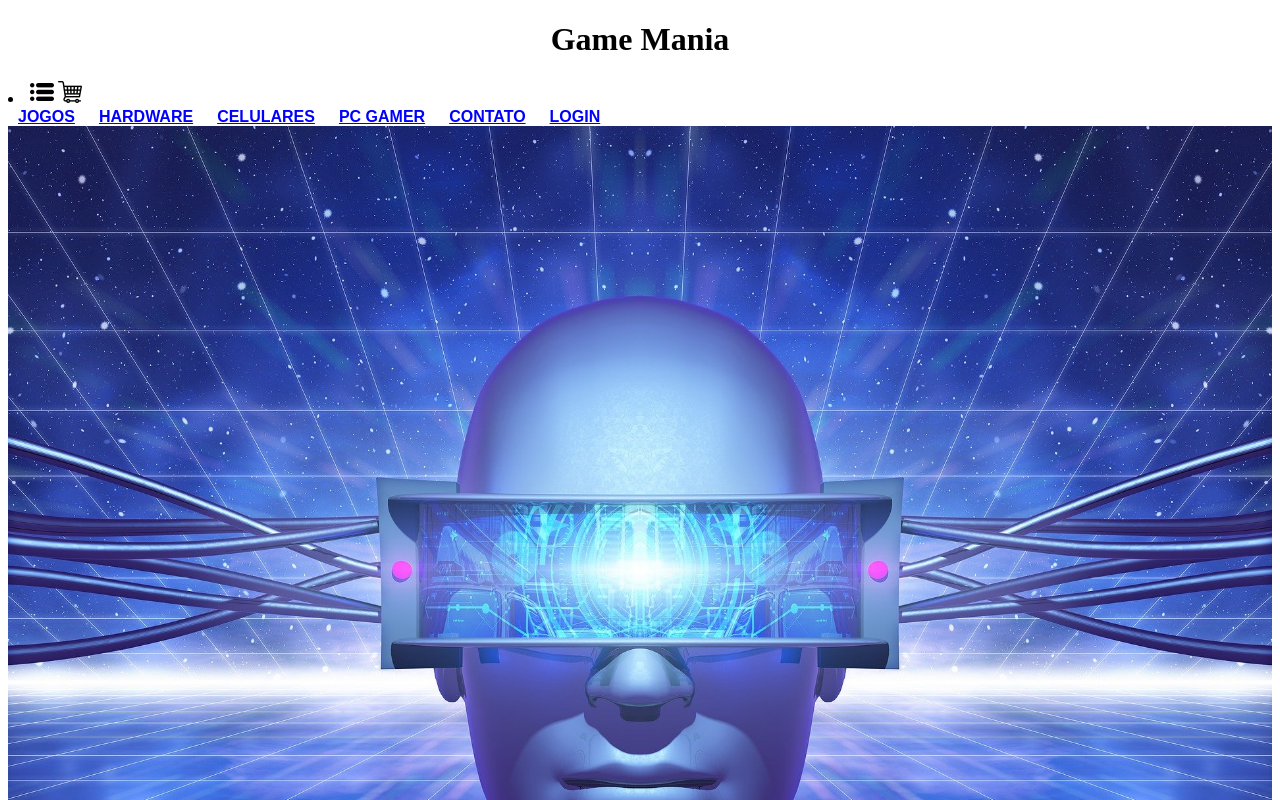
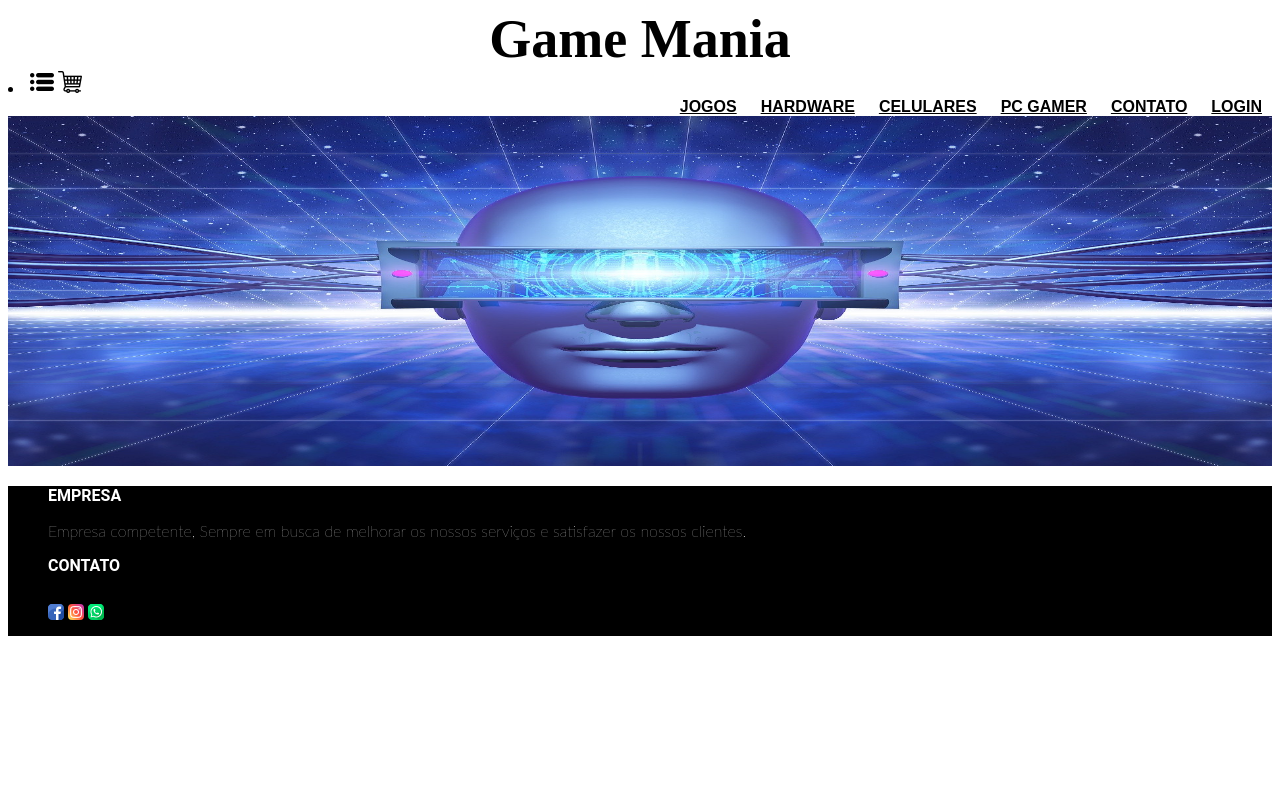
Before and after one commit to kely44/UC9-game, a plain HTML site: page index.html in a window 1280 px wide. Shown: the top 800 px of the page. Drawn offline with Linux system fonts and the light colour scheme.

Commit message:
atualizações

```diff
--- a/css/main.css
+++ b/css/main.css
@@ -2,7 +2,7 @@
     text-decoration: nome;
     margin: 20px  10px  0px;
     text-transform: uppercase;
-    color: blue;
+    color: black;
     font-weight: bold;
     font-family: Arial, Helvetica, sans-serif;
 }
@@ -11,31 +11,50 @@
 
 .footer{
     height: 150px;
-    background: #051e7a;
+    background: black;
 }
 
 
 
 .footer h2 {
     font-family: Roboto;
-    font-size: 18px;
+    font-size: 16px;
     font-weight: bold;
     text-transform: uppercase;
-    margin-top: 18px;
+    margin-top: 16px;
     text-align: left;
     color: white;
 }
 
 .footer p {
     font-family: Lato;
-    font-size: 18px;
+    font-size: 16px;
     font-weight: lighter;
     text-align: left;
     text-transform: unset;
     color: white;
-    margin-top: 18px;
+    margin-top: 16px;
 }
 
 .logos-redes {
     margin-top: 16px;
 }
+
+.titulo {
+    color: black;
+    font-size: 54px;
+    text-align: center;
+    margin: 0;
+}
+
+.menu {
+    text-align: right;
+}
+
+.imagem {
+    width: 100%;
+    height: 350px;
+    margin-top: 0pt;
+    text-align: left
+
+}
--- a/index.html
+++ b/index.html
@@ -4,7 +4,7 @@
         <meta charset="UTF-8">
         <meta name="viewport" content="width=device-width, intial-scale=1.0">
         <title>Game Mania</title>
-        <h1><center>Game Mania</center></h1>
+         <h1 class="titulo">Game Mania</h1>
         <link rel="stylesheet" type="text/css" href="./css/main.css">
         </nav>
     </head>
@@ -42,8 +42,10 @@
               </div>
             </div>
                <nav>
-                   <img src="img/ai-4846063_1920 (1).jpg" width="100%">
+                   <img src="img/ai-4846063_1920 (1).jpg" class="imagem">
                 </nav>
+            </div>
+
             </div>
           <body>
 
```
